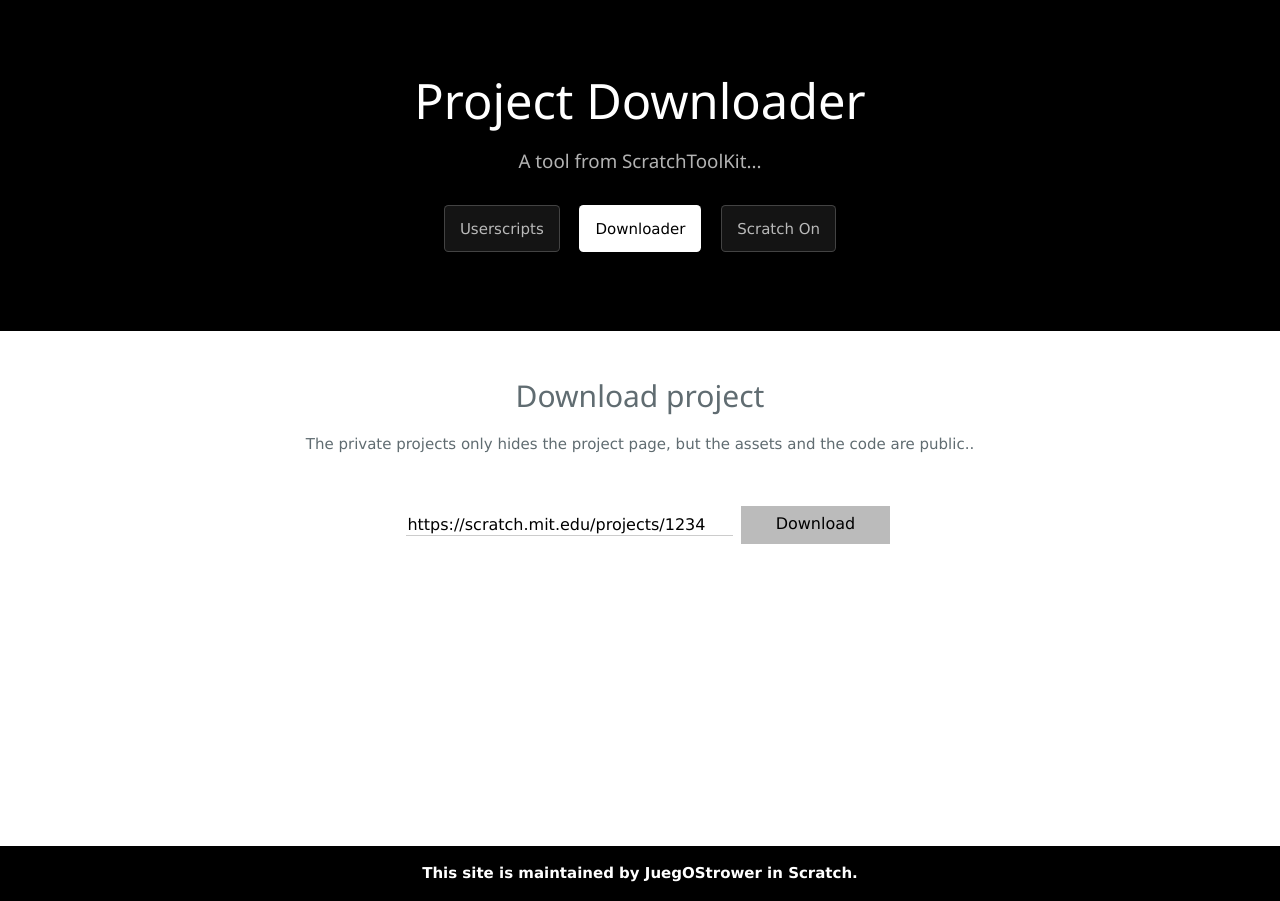
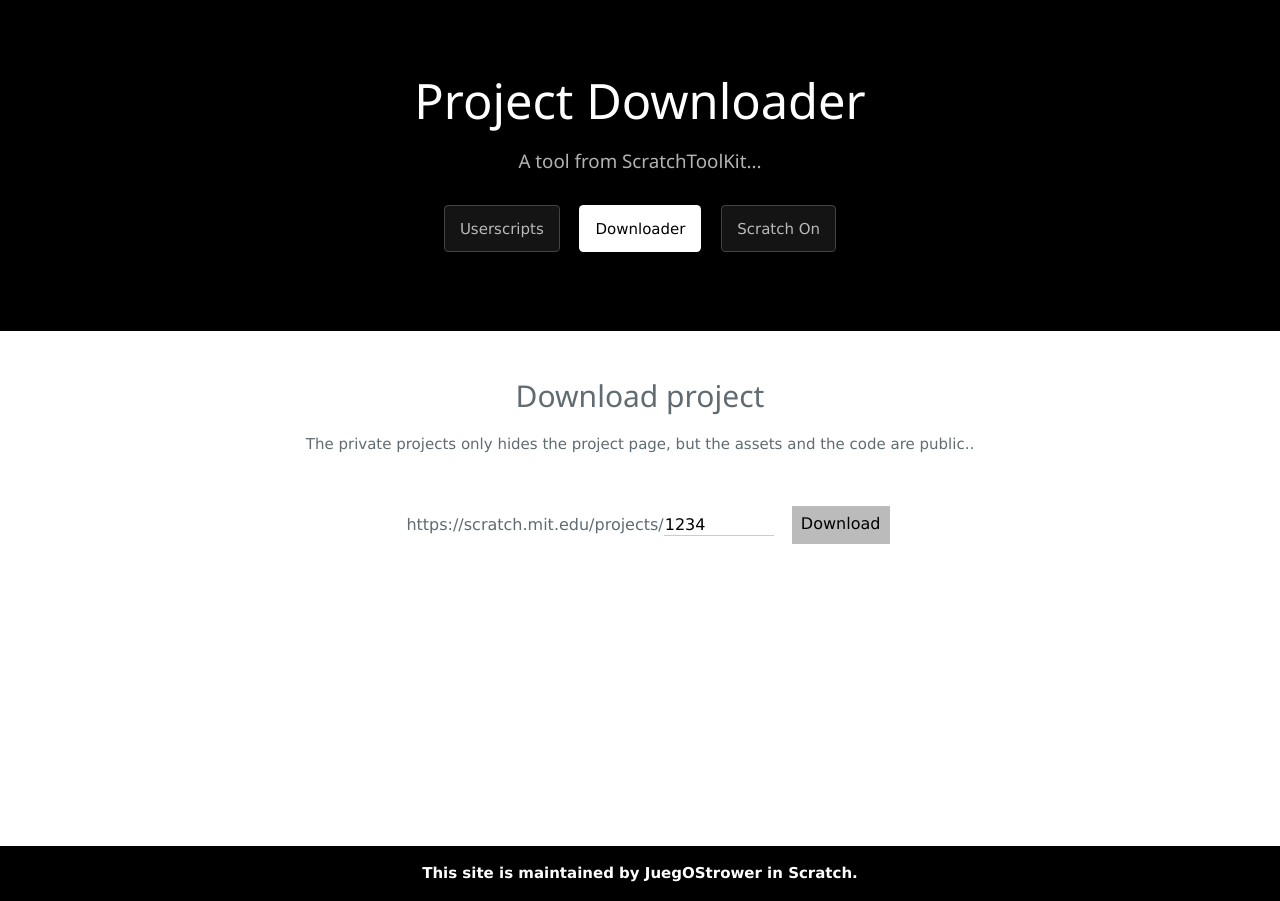
Before and after one commit to JuegOStrower/juegostrower.github.io, a Jekyll site: the page downloader/index.html, which Jekyll copies as it is, in a window 1280 px wide. Built offline with Jekyll 4.4.1, drawn with Linux system fonts in a browser that asks for light colours; nearby versions of some CDN libraries; comment, search, counter and statistics services are not loaded.

Commit message:
Update index.html

```diff
--- a/downloader/index.html
+++ b/downloader/index.html
@@ -40,9 +40,8 @@
             <th>What's the Project Id?</th>
 			<th id="downdirect" class="w3-right w3-small">Direct link</th>
           </tr>
-          <tr id="downinput" style="background-color:rgb(255, 255, 255)">
-            <td><input id="downproj" style="padding:1px; color: black;" class="w3-input" type="text" value="https://scratch.mit.edu/projects/1234"></td>
-            <td id="downnow" class="w3-gray w3-hover-indigo w3-center w3-button">Download</td>
+	<tr id="downinput" style="background-color:rgb(255, 255, 255)">
+	<td>https://scratch.mit.edu/projects/<input value="1234" maxlength="10" type="text" class="w3-input" style="display: inline-block; padding: 1px; color: black; width: 110px;" id="downproj"></td>            <td id="downnow" class="w3-gray w3-hover-indigo w3-center w3-button">Download</td>
 	</tr>
         </tbody></table>
 	    <pre><code id="log"></code></pre>
```
